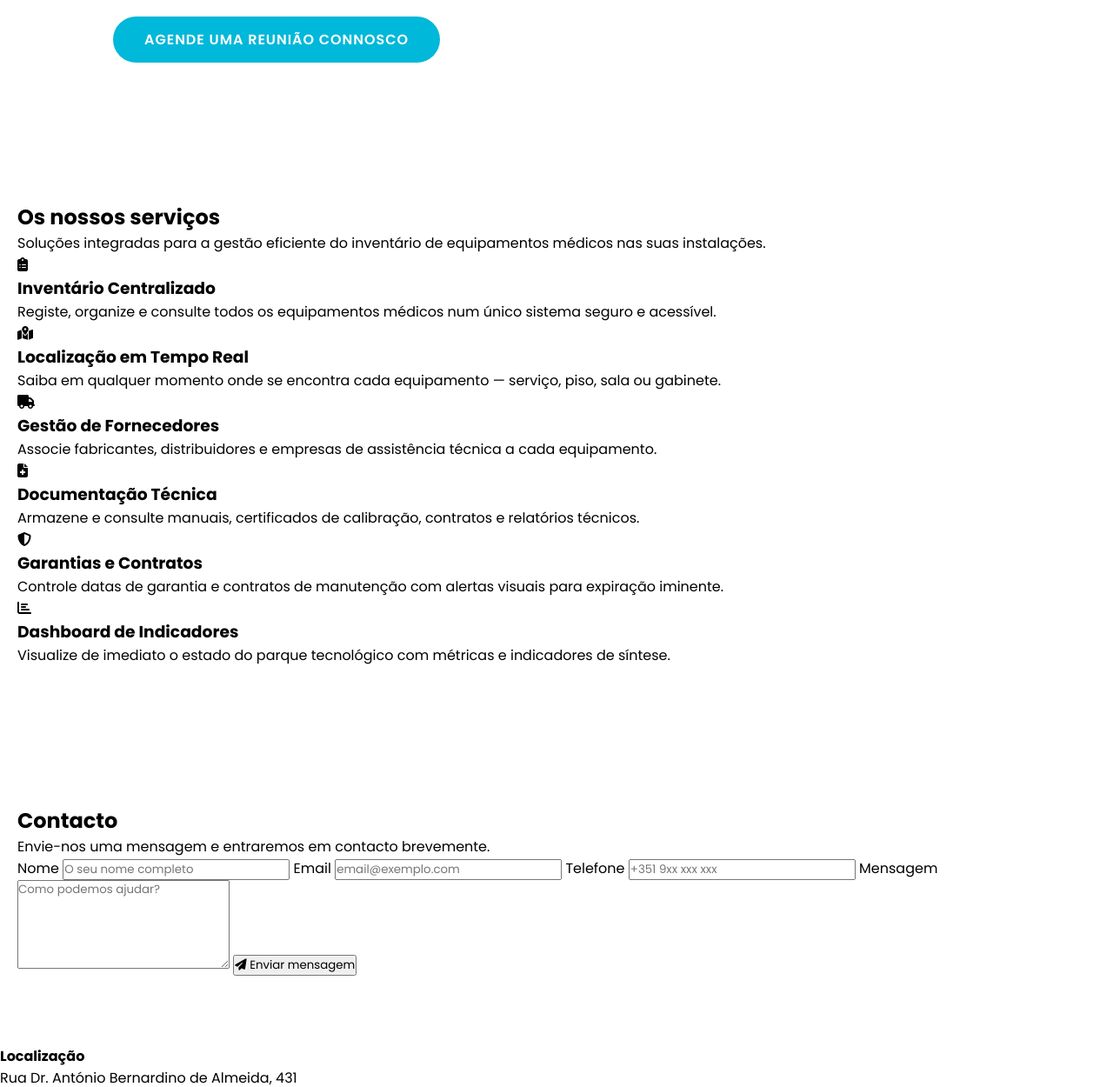
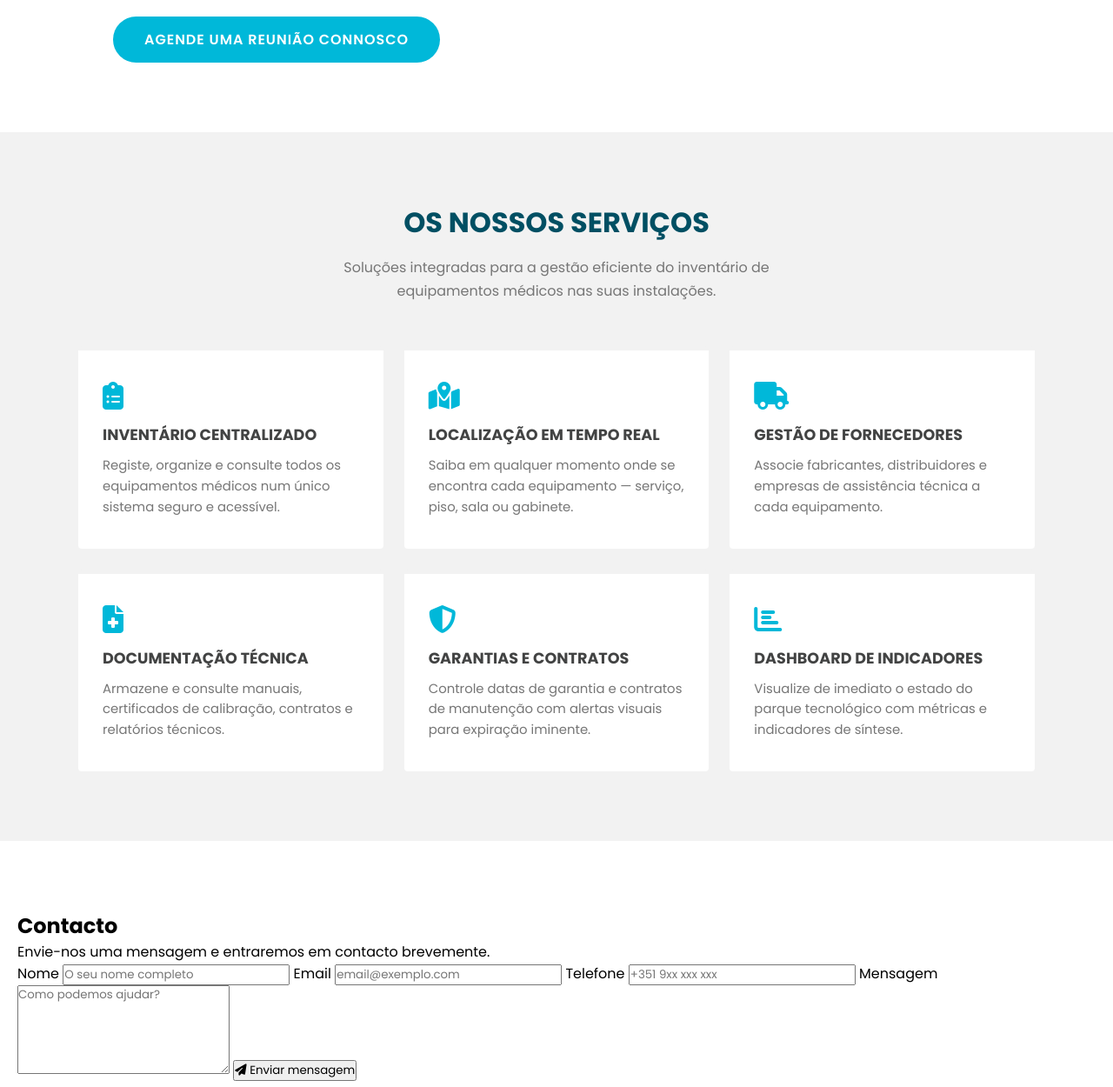
Before and after one commit to gabrielsilvgoncalves/Projeto-SIBDAS, a PHP site: page / in a window 1280 px wide. Shown: the part 1164-2414 px from the top of the page at 87% size. Run offline with PHP 8.4, Linux system fonts and the light colour scheme.

Commit message:
Seção Serviços

```diff
--- a/frontend/assets/css/estilos.css
+++ b/frontend/assets/css/estilos.css
@@ -190,3 +190,69 @@ section {
     border-radius: 6px;
     box-shadow: 6px 6px 0px rgba(0, 184, 217, 0.3);
 }
+
+/* =========================================
+   Seção Serviços
+   ========================================= */
+#servicos {
+    background-color: var(--cinza-claro);
+    text-align: center;
+    padding: 80px 40px;
+}
+
+#servicos h2 {
+    font-size: 2em;
+    color: var(--verde-muito-escuro);
+    text-transform: uppercase;
+    margin-bottom: 14px;
+}
+
+#servicos .subtitulo {
+    color: var(--cinza-texto);
+    font-size: 1em;
+    max-width: 600px;
+    margin: 0 auto 50px;
+    line-height: 1.7;
+}
+
+.servicos-grid {
+    display: grid;
+    grid-template-columns: repeat(auto-fit, minmax(260px, 1fr));
+    gap: 24px;
+    max-width: 1100px;
+    margin: 0 auto;
+}
+
+.servico-card {
+    background-color: #ffffff;
+    border-top: 5px solid var(--cinza-claro);
+    padding: 36px 28px;
+    border-radius: 4px;
+    text-align: left;
+    transition: border-color 0.3s, box-shadow 0.3s;
+}
+
+.servico-card:hover {
+    border-top-color: var(--verde);
+    box-shadow: 0 6px 20px rgba(0, 0, 0, 0.08);
+}
+
+.servico-card i {
+    font-size: 2em;
+    color: var(--verde);
+    margin-bottom: 16px;
+}
+
+.servico-card h3 {
+    font-size: 1.1em;
+    color: var(--texto-escuro);
+    font-weight: 700;
+    margin-bottom: 10px;
+    text-transform: uppercase;
+}
+
+.servico-card p {
+    color: var(--cinza-texto);
+    font-size: 0.93em;
+    line-height: 1.6;
+}
```
